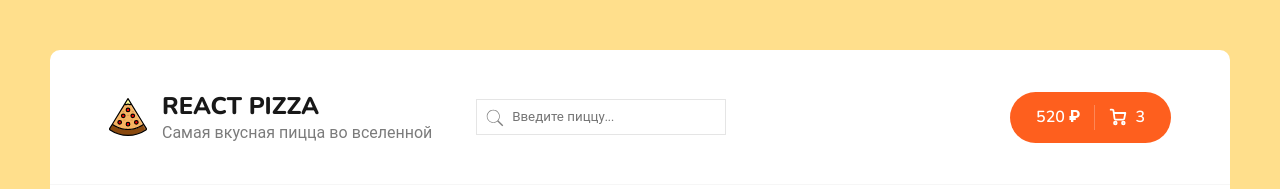
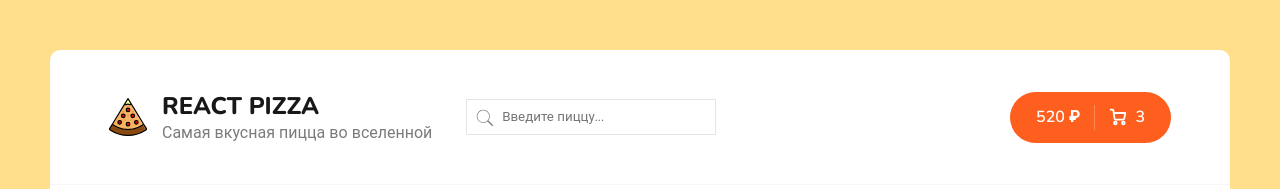
Before and after one commit to codelnd/my-pizzeria, a React (Vite) app: page / in a window 1280 px wide. Shown: the top 189 px of the page. Built offline with nearby package versions, Linux system fonts and the light colour scheme; no server answers.

Commit message:
refactor: допилить стили для поиска

```diff
--- a/src/components/Search/Search.module.scss
+++ b/src/components/Search/Search.module.scss
@@ -1,6 +1,6 @@
 .wrapper {
   position: relative;
-  left: -120px;
+  left: -130px;
 }
 
 .search {
```
